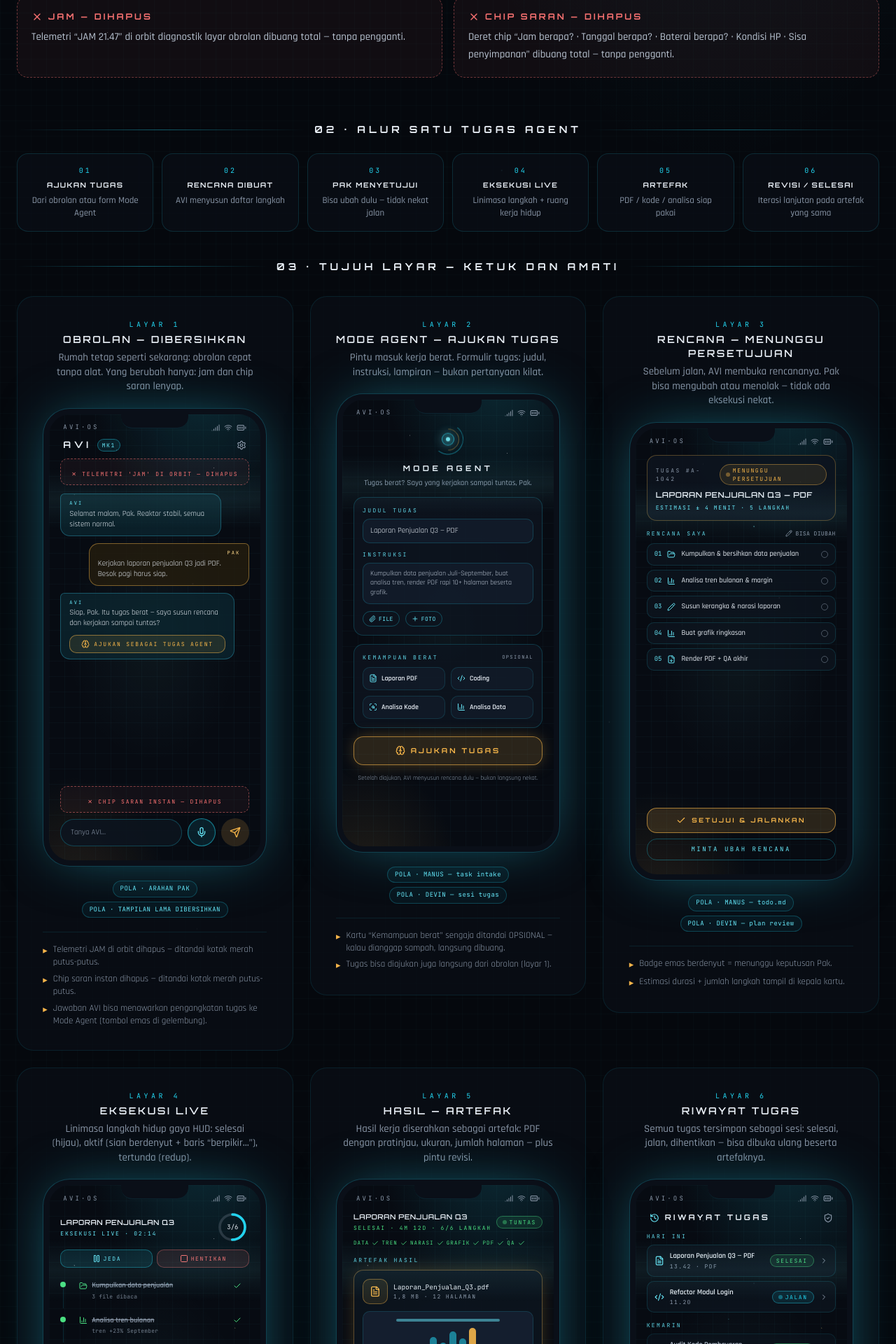
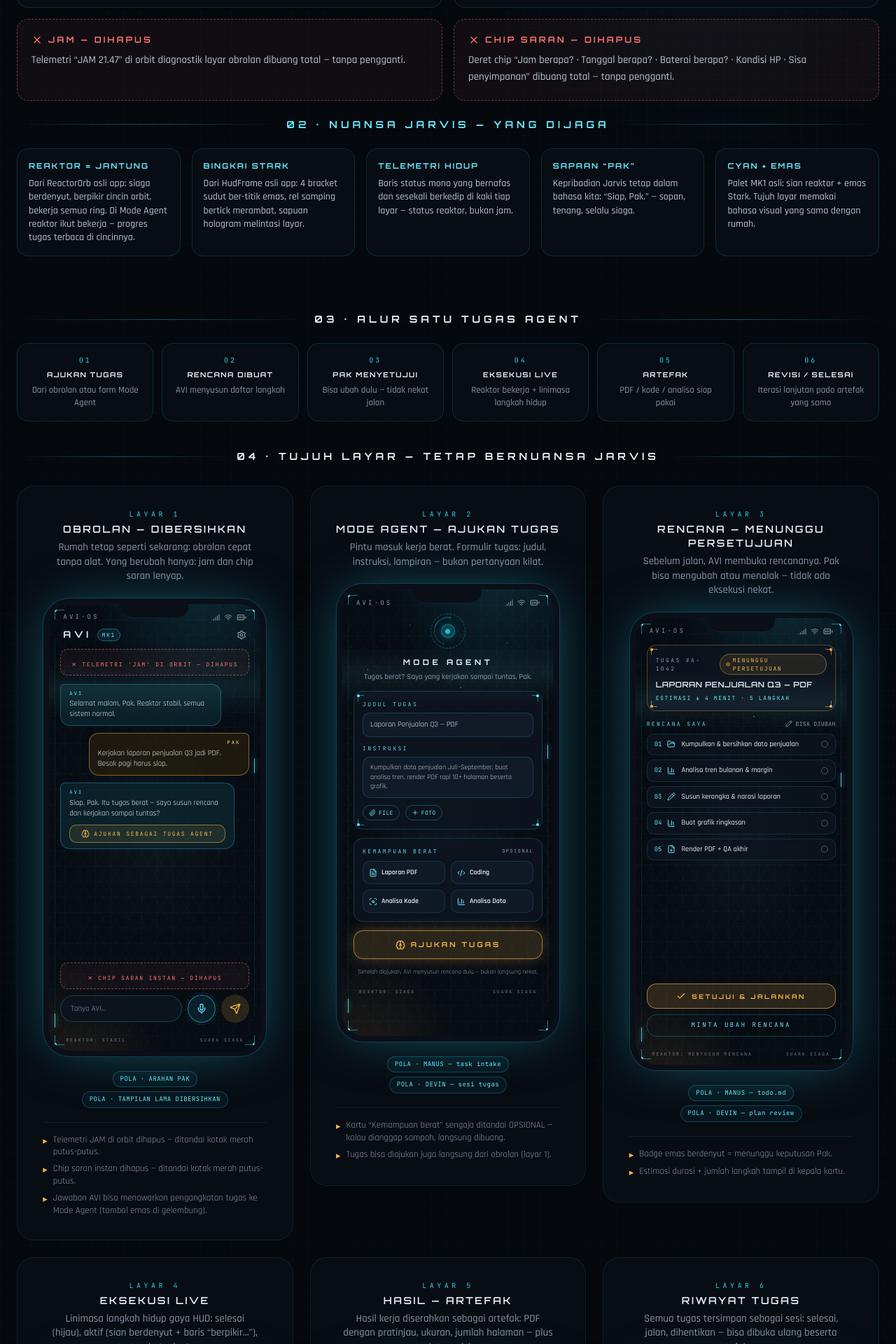
Before and after one commit to anztdree/AVI, a Next.js app: page / in a window 1280 px wide. Shown: the part 840-2760 px from the top of the page at 70% size. Built offline with nearby package versions, Linux system fonts and the light colour scheme.

Commit message:
ee8a46e8-ef24-4ffb-bef2-e4020cfc8778

```diff
--- a/src/app/globals.css
+++ b/src/app/globals.css
@@ -192,3 +192,24 @@
   animation: avi-scan 5.5s linear infinite;
   pointer-events: none;
 }
+
+/* anyaman hex halus + rel + telemetri (keluarga HudFrame/HexBackground) */
+.avi-hex {
+  background-image:
+    repeating-linear-gradient(60deg, rgba(103, 232, 249, 0.035) 0 1px, transparent 1px 16px),
+    repeating-linear-gradient(-60deg, rgba(103, 232, 249, 0.035) 0 1px, transparent 1px 16px);
+}
+
+@keyframes avi-rail {
+  0% { top: -8%; }
+  100% { top: 106%; }
+}
+@keyframes avi-flicker {
+  0%, 91%, 94%, 98%, 100% { opacity: 1; }
+  92% { opacity: 0.25; }
+  96% { opacity: 0.55; }
+}
+.avi-orbit { animation: avi-spin 9s linear infinite; }
+.avi-orbit-fast { animation: avi-spin 2.4s linear infinite; }
+.avi-rail-tick { animation: avi-rail 7.5s linear infinite; }
+.avi-flicker { animation: avi-flicker 6s linear infinite; }
--- a/src/app/page.tsx
+++ b/src/app/page.tsx
@@ -34,24 +34,6 @@ import {
    Bukan implementasi. Semua layar = mockup visual saja.
    Pola diambil dari produk agen nyata (lihat bagian Referensi).
    ============================================================ */
-
-const C = {
-  bg: "#070B12",
-  panel: "#0D141F",
-  panelLight: "#141E2E",
-  accent: "#22D3EE",
-  accentSoft: "#67E8F9",
-  gold: "#F5B54A",
-  goldSoft: "#FFD98A",
-  text: "#E8EEF5",
-  dim: "#8A97A8",
-  danger: "#F87171",
-  userBubble: "#251D0E",
-  userBorder: "#8A6A2F",
-  aviBubble: "#0C2833",
-  aviBorder: "#1B5E70",
-  glow: "#7DF3FF",
-};
 
 /* ---------- primitif kecil ---------- */
 
@@ -150,29 +132,141 @@ function AviOrb({ size = 56 }: { size?: number }) {
   );
 }
 
-function Ring({ done, total }: { done: number; total: number }) {
+/* ---------- primitif Jarvis (dari ReactorOrb.kt & HudFrame.kt) ---------- */
+
+function Corners({
+  inset = 8,
+  arm = 14,
+  tone = "cyan",
+}: {
+  inset?: number;
+  arm?: number;
+  tone?: "cyan" | "gold";
+}) {
+  const c = tone === "gold" ? "border-[#F5B54A]/60" : "border-[#22D3EE]/55";
+  const dot = tone === "gold" ? "bg-[#F5B54A]" : "bg-[#67E8F9]";
+  const base = "pointer-events-none absolute";
+  return (
+    <>
+      <span
+        className={`${base} border-l border-t ${c}`}
+        style={{ left: inset, top: inset, width: arm, height: arm }}
+      />
+      <span
+        className={`${base} border-r border-t ${c}`}
+        style={{ right: inset, top: inset, width: arm, height: arm }}
+      />
+      <span
+        className={`${base} border-l border-b ${c}`}
+        style={{ left: inset, bottom: inset, width: arm, height: arm }}
+      />
+      <span
+        className={`${base} border-r border-b ${c}`}
+        style={{ right: inset, bottom: inset, width: arm, height: arm }}
+      />
+      {/* titik sudut emas khas antarmuka Stark */}
+      <span className={`${base} h-1 w-1 rounded-full ${dot}`} style={{ left: inset - 1, top: inset - 1 }} />
+      <span className={`${base} h-1 w-1 rounded-full ${dot}`} style={{ right: inset - 1, top: inset - 1 }} />
+      <span className={`${base} h-1 w-1 rounded-full ${dot}`} style={{ left: inset - 1, bottom: inset - 1 }} />
+      <span className={`${base} h-1 w-1 rounded-full ${dot}`} style={{ right: inset - 1, bottom: inset - 1 }} />
+    </>
+  );
+}
+
+function SideRails() {
+  return (
+    <>
+      <span className="pointer-events-none absolute bottom-12 left-2 top-12 w-px bg-[#22D3EE]/10" />
+      <span className="pointer-events-none absolute bottom-12 right-2 top-12 w-px bg-[#22D3EE]/10" />
+      <span
+        className="avi-rail-tick pointer-events-none absolute left-2 h-5 w-px bg-[#67E8F9]/80"
+        style={{ boxShadow: "0 0 6px rgba(103,232,249,0.8)" }}
+      />
+      <span
+        className="pointer-events-none absolute right-2 h-5 w-px bg-[#67E8F9]/80"
+        style={{
+          boxShadow: "0 0 6px rgba(103,232,249,0.8)",
+          animation: "avi-rail 7.5s linear infinite",
+          animationDelay: "3.75s",
+        }}
+      />
+    </>
+  );
+}
+
+function Telemetry({ state }: { state: string }) {
+  return (
+    <div className="relative z-20 flex items-center justify-between px-6 pb-2.5 font-hud text-[6.5px] tracking-[0.28em] text-[#8A97A8]/75">
+      <span className="avi-flicker">{state}</span>
+      <span>SUARA SIAGA</span>
+    </div>
+  );
+}
+
+/** Inti reaktor berlapis — IDLE berdenyut pelan, WORK cincin orbit cepat, DONE tenang.
+ *  Bila diberi pct, busur progres mengelilingi inti: reaktor = progres tugas. */
+function ReactorCore({
+  state = "idle",
+  size = 64,
+  label,
+  pct,
+}: {
+  state?: "idle" | "work" | "done";
+  size?: number;
+  label?: string;
+  pct?: number;
+}) {
+  const ring = state === "done" ? "#4ADE80" : state === "work" ? "#F5B54A" : "#22D3EE";
   const r = 15;
   const circ = 2 * Math.PI * r;
-  const pct = done / total;
   return (
-    <div className="relative h-12 w-12">
-      <svg viewBox="0 0 40 40" className="h-12 w-12 -rotate-90">
-        <circle cx="20" cy="20" r={r} fill="none" stroke="rgba(138,151,168,0.25)" strokeWidth="3" />
+    <div className="relative" style={{ width: size, height: size }}>
+      <div
+        className={`absolute inset-0 rounded-full border border-dashed ${
+          state === "work" ? "avi-orbit-fast" : "avi-orbit"
+        }`}
+        style={{ borderColor: `${ring}66` }}
+      />
+      <div
+        className="absolute inset-[10%] rounded-full border"
+        style={{
+          borderColor: "transparent",
+          borderTopColor: `${ring}99`,
+          borderLeftColor: `${ring}55`,
+          transform: "rotate(-30deg)",
+        }}
+      />
+      {typeof pct === "number" && (
+        <svg viewBox="0 0 40 40" className="absolute inset-0 h-full w-full -rotate-90">
+          <circle cx="20" cy="20" r={r} fill="none" stroke="rgba(138,151,168,0.22)" strokeWidth="2.4" />
           <circle
             cx="20"
             cy="20"
             r={r}
             fill="none"
-          stroke={C.accent}
-          strokeWidth="3"
+            stroke={ring}
+            strokeWidth="2.4"
             strokeLinecap="round"
             strokeDasharray={circ}
             strokeDashoffset={circ * (1 - pct)}
           />
         </svg>
+      )}
+      <div
+        className="absolute inset-[30%] rounded-full border"
+        style={{ borderColor: `${ring}88`, background: `${ring}18` }}
+      />
+      {!label && (
+        <div
+          className="avi-breathe absolute inset-[43%] rounded-full"
+          style={{ background: ring, boxShadow: `0 0 14px 4px ${ring}88` }}
+        />
+      )}
+      {label && (
         <div className="absolute inset-0 flex items-center justify-center font-hud text-[9px] text-[#E8EEF5]">
-        {done}/{total}
+          {label}
         </div>
+      )}
     </div>
   );
 }
@@ -220,6 +314,9 @@ function Phone({ children }: { children: React.ReactNode }) {
       <div className="avi-nebula relative aspect-[9/19] overflow-hidden rounded-[1.9rem]">
         <div className="avi-stars absolute inset-0 opacity-70" />
         <div className="avi-grid absolute inset-0 opacity-60" />
+        <div className="avi-hex absolute inset-0 opacity-70" />
+        <Corners />
+        <SideRails />
         <div className="relative z-10 flex h-full flex-col">{children}</div>
         <div className="avi-scanline z-20" />
       </div>
@@ -330,12 +427,14 @@ function ScreenObrolan() {
         </div>
         <div className="relative flex h-10 w-10 items-center justify-center rounded-full border border-[#22D3EE]/50 bg-[#22D3EE]/10">
           <div className="avi-pulse-dot absolute inset-0 rounded-full border border-[#22D3EE]/30" />
+          <div className="avi-orbit absolute -inset-1 rounded-full border border-dashed border-[#22D3EE]/25" />
           <Mic className="h-4 w-4 text-[#67E8F9]" />
         </div>
         <div className="flex h-10 w-10 items-center justify-center rounded-full bg-[#F5B54A]/15">
           <Send className="h-4 w-4 text-[#F5B54A]" />
         </div>
       </div>
+      <Telemetry state="REAKTOR: STABIL" />
     </Phone>
   );
 }
@@ -348,7 +447,7 @@ function ScreenAjukan() {
       <StatusBar />
       <div className="flex flex-col items-center px-5 pt-2">
         <div className="avi-float">
-          <AviOrb size={44} />
+          <ReactorCore state="idle" size={50} />
         </div>
         <div className="mt-2 font-orbitron text-[11px] font-bold tracking-[0.4em] text-[#E8EEF5]">
           MODE AGENT
@@ -359,7 +458,8 @@ function ScreenAjukan() {
       </div>
 
       <div className="mt-3 space-y-3 px-4">
-        <div className="rounded-xl border border-[#22D3EE]/20 bg-[#0D141F]/85 p-3">
+        <div className="relative rounded-xl border border-[#22D3EE]/20 bg-[#0D141F]/85 p-3">
+          <Corners inset={5} arm={9} />
           <HudLabel>JUDUL TUGAS</HudLabel>
           <div className="mt-1.5 rounded-lg border border-[#22D3EE]/20 bg-[#141E2E]/70 px-2.5 py-2 font-rajdhani text-[11px] text-[#E8EEF5]">
             Laporan Penjualan Q3 — PDF
@@ -413,6 +513,7 @@ function ScreenAjukan() {
           Setelah diajukan, AVI menyusun rencana dulu — bukan langsung nekat.
         </p>
       </div>
+      <Telemetry state="REAKTOR: SIAGA" />
     </Phone>
   );
 }
@@ -431,7 +532,8 @@ function ScreenRencana() {
     <Phone>
       <StatusBar />
       <div className="px-4 pt-2">
-        <div className="rounded-xl border border-[#F5B54A]/30 bg-[#0D141F]/85 p-3">
+        <div className="relative rounded-xl border border-[#F5B54A]/30 bg-[#0D141F]/85 p-3">
+          <Corners inset={5} arm={9} tone="gold" />
           <div className="flex items-center justify-between">
             <span className="font-hud text-[8px] tracking-[0.3em] text-[#8A97A8]">TUGAS #A-1042</span>
             <StatusBadge tone="gold" pulse>
@@ -482,6 +584,7 @@ function ScreenRencana() {
           MINTA UBAH RENCANA
         </button>
       </div>
+      <Telemetry state="REAKTOR: MENYUSUN RENCANA" />
     </Phone>
   );
 }
@@ -501,7 +604,7 @@ function ScreenEksekusi() {
             EKSEKUSI LIVE · 02:14
           </div>
         </div>
-        <Ring done={3} total={6} />
+        <ReactorCore state="work" pct={0.5} label="3/6" size={54} />
       </div>
 
       <div className="mt-2 flex gap-1.5 px-4">
@@ -603,6 +706,7 @@ function ScreenEksekusi() {
           </div>
         </div>
       </div>
+      <Telemetry state="REAKTOR: MENGERJAKAN" />
     </Phone>
   );
 }
@@ -622,9 +726,12 @@ function ScreenHasil() {
             SELESAI · 4M 12D · 6/6 LANGKAH
           </div>
         </div>
+        <div className="flex items-center gap-2">
+          <ReactorCore state="done" size={34} />
           <StatusBadge tone="green" pulse>
             TUNTAS
           </StatusBadge>
+        </div>
       </div>
 
       <div className="mt-2.5 flex items-center gap-1 overflow-hidden px-4">
@@ -687,6 +794,7 @@ function ScreenHasil() {
           <Send className="h-3.5 w-3.5 text-[#67E8F9]" />
         </div>
       </div>
+      <Telemetry state="REAKTOR: TUNTAS · ARTEFAK SIAP" />
     </Phone>
   );
 }
@@ -787,6 +895,7 @@ function ScreenRiwayat() {
       <div className="px-4 pb-5 text-center font-hud text-[8px] tracking-[0.22em] text-[#8A97A8]">
         KETUK UNTUK MEMBUKA ULANG ARTEFAK
       </div>
+      <Telemetry state="ARSIP · REAKTOR STABIL" />
     </Phone>
   );
 }
@@ -816,7 +925,9 @@ function ScreenKendali() {
               <div
                 key={o.k}
                 className={`flex items-center gap-2 rounded-lg border px-2.5 py-2 ${
-                  o.on ? "border-[#22D3EE]/45 bg-[#22D3EE]/10" : "border-[#8A97A8]/15"
+                  o.on
+                    ? "border-[#22D3EE]/45 bg-[#22D3EE]/10 shadow-[0_0_18px_-4px_rgba(34,211,238,0.55)]"
+                    : "border-[#8A97A8]/15"
                 }`}
               >
                 <span
@@ -870,7 +981,7 @@ function ScreenKendali() {
           </div>
         </div>
       </div>
-      <div className="pb-5" />
+      <Telemetry state="OTORITAS: BAKU · PUSAT KENDALI" />
     </Phone>
   );
 }
@@ -912,7 +1023,7 @@ const FLOW = [
   { no: "01", t: "AJUKAN TUGAS", d: "Dari obrolan atau form Mode Agent" },
   { no: "02", t: "RENCANA DIBUAT", d: "AVI menyusun daftar langkah" },
   { no: "03", t: "PAK MENYETUJUI", d: "Bisa ubah dulu — tidak nekat jalan" },
-  { no: "04", t: "EKSEKUSI LIVE", d: "Linimasa langkah + ruang kerja hidup" },
+  { no: "04", t: "EKSEKUSI LIVE", d: "Reaktor bekerja + linimasa langkah hidup" },
   { no: "05", t: "ARTEFAK", d: "PDF / kode / analisa siap pakai" },
   { no: "06", t: "REVISI / SELESAI", d: "Iterasi lanjutan pada artefak yang sama" },
 ];
@@ -961,12 +1072,16 @@ export default function Page() {
             Laporan PDF, coding, analisa kode — pekerjaan berat yang dikerjakan sampai tuntas,
             bukan sekadar buka aplikasi. Seluruh tampilan di bawah dirancang dari pola produk
             agen nyata — Manus, Devin, ChatGPT Agent, Claude — lalu dijahit ke identitas HUD
-            milik AVI (tema MK1). Tanpa jam, tanpa chip saran, sesuai arahan.
+            milik AVI (tema MK1). Tanpa jam, tanpa chip saran, sesuai arahan — dan nuansa
+            Jarvis tetap utuh: reaktor tetap jantungnya, bingkai Stark tetap rangkanya.
           </p>
           <div className="mt-7 flex flex-wrap items-center justify-center gap-2">
             <SourceTag>7 LAYAR MOCKUP</SourceTag>
             <SourceTag>SATU KELUARGA VISUAL HUD MK1</SourceTag>
             <SourceTag>SEMUANYA DARI REFERENSI</SourceTag>
+            <span className="rounded-full border border-[#F5B54A]/40 bg-[#F5B54A]/10 px-2.5 py-1 font-hud text-[9px] tracking-wider text-[#F5B54A]">
+              NUANSA JARVIS DIJAGA
+            </span>
           </div>
         </section>
 
@@ -1035,12 +1150,56 @@ export default function Page() {
           </div>
         </section>
 
+        {/* nuansa jarvis */}
+        <section className="mx-auto max-w-7xl px-4 pb-10 sm:px-6">
+          <div className="mb-6 flex items-center gap-3">
+            <span className="h-px flex-1 bg-gradient-to-r from-transparent via-[#22D3EE]/40 to-transparent" />
+            <h2 className="font-orbitron text-sm font-bold tracking-[0.35em] text-[#67E8F9]">
+              02 · NUANSA JARVIS — YANG DIJAGA
+            </h2>
+            <span className="h-px flex-1 bg-gradient-to-r from-transparent via-[#22D3EE]/40 to-transparent" />
+          </div>
+          <div className="grid gap-4 sm:grid-cols-2 xl:grid-cols-5">
+            {[
+              {
+                t: "REAKTOR = JANTUNG",
+                d: "Dari ReactorOrb asli app: siaga berdenyut, berpikir cincin orbit, bekerja semua ring. Di Mode Agent reaktor ikut bekerja — progres tugas terbaca di cincinnya.",
+              },
+              {
+                t: "BINGKAI STARK",
+                d: "Dari HudFrame asli app: 4 bracket sudut ber-titik emas, rel samping bertick merambat, sapuan hologram melintasi layar.",
+              },
+              {
+                t: "TELEMETRI HIDUP",
+                d: "Baris status mono yang bernafas dan sesekali berkedip di kaki tiap layar — status reaktor, bukan jam.",
+              },
+              {
+                t: "SAPAAN “PAK”",
+                d: "Kepribadian Jarvis tetap dalam bahasa kita: “Siap, Pak.” — sopan, tenang, selalu siaga.",
+              },
+              {
+                t: "CYAN + EMAS",
+                d: "Palet MK1 asli: sian reaktor + emas Stark. Tujuh layar memakai bahasa visual yang sama dengan rumah.",
+              },
+            ].map((c) => (
+              <div key={c.t} className="rounded-2xl border border-[#22D3EE]/15 bg-[#0A0F18]/70 p-4">
+                <div className="font-orbitron text-[11px] font-bold tracking-[0.18em] text-[#67E8F9]">
+                  {c.t}
+                </div>
+                <p className="mt-2 font-rajdhani text-[14px] font-medium leading-snug text-[#B9C4D2]">
+                  {c.d}
+                </p>
+              </div>
+            ))}
+          </div>
+        </section>
+
         {/* alur tugas */}
         <section className="mx-auto max-w-7xl px-4 py-10 sm:px-6">
           <div className="mb-6 flex items-center gap-3">
             <span className="h-px flex-1 bg-gradient-to-r from-transparent via-[#22D3EE]/40 to-transparent" />
             <h2 className="font-orbitron text-sm font-bold tracking-[0.35em] text-[#E8EEF5]">
-              02 · ALUR SATU TUGAS AGENT
+              03 · ALUR SATU TUGAS AGENT
             </h2>
             <span className="h-px flex-1 bg-gradient-to-r from-transparent via-[#22D3EE]/40 to-transparent" />
           </div>
@@ -1067,7 +1226,7 @@ export default function Page() {
           <div className="mb-8 flex items-center gap-3">
             <span className="h-px flex-1 bg-gradient-to-r from-transparent via-[#22D3EE]/40 to-transparent" />
             <h2 className="font-orbitron text-sm font-bold tracking-[0.35em] text-[#E8EEF5]">
-              03 · TUJUH LAYAR — KETUK DAN AMATI
+              04 · TUJUH LAYAR — TETAP BERNUANSA JARVIS
             </h2>
             <span className="h-px flex-1 bg-gradient-to-r from-transparent via-[#22D3EE]/40 to-transparent" />
           </div>
@@ -1118,7 +1277,7 @@ export default function Page() {
               desc="Linimasa langkah hidup gaya HUD: selesai (hijau), aktif (sian berdenyut + baris “berpikir…”), tertunda (redup)."
               sources={["MANUS — step states + computer dock", "CHATGPT AGENT — narasi live"]}
               notes={[
-                "Cincin progres + penghitung langkah + timer di kepala layar.",
+                "Reaktor = progres: cincin berputar cepat + busur emas membaca 3/6 di sekeliling inti.",
                 "Kontrol JEDA / HENTIKAN selalu terjangkau jempol.",
                 "Dock “RUANG KERJA AVI” = versi AVI untuk panel computer Manus: pratinjau hidup + status.",
               ]}
@@ -1172,7 +1331,7 @@ export default function Page() {
           <div className="mb-6 flex items-center gap-3">
             <span className="h-px flex-1 bg-gradient-to-r from-transparent via-[#F5B54A]/50 to-transparent" />
             <h2 className="font-orbitron text-sm font-bold tracking-[0.35em] text-[#F5B54A]">
-              04 · USULAN — HANYA JIKA DESAIN INI DISETUJUI
+              05 · USULAN — HANYA JIKA DESAIN INI DISETUJUI
             </h2>
             <span className="h-px flex-1 bg-gradient-to-r from-transparent via-[#F5B54A]/50 to-transparent" />
           </div>
```
Also changed, not shown: 1 other file (tests, documents, lock files or other folders). Lines whose indentation alone changed are shown as unchanged.
